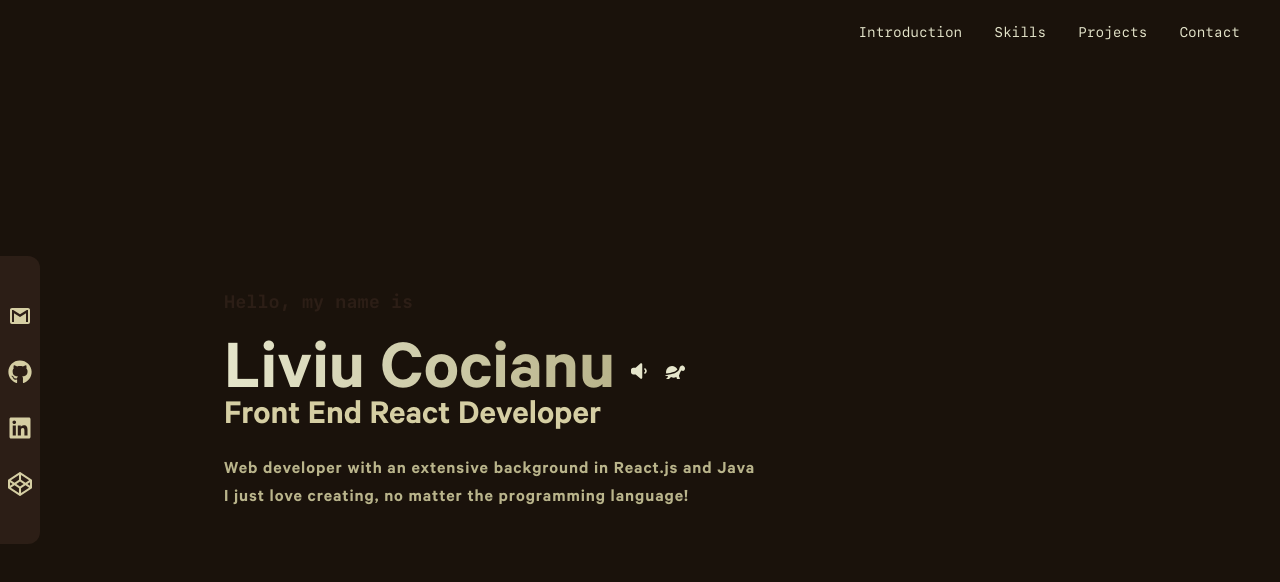
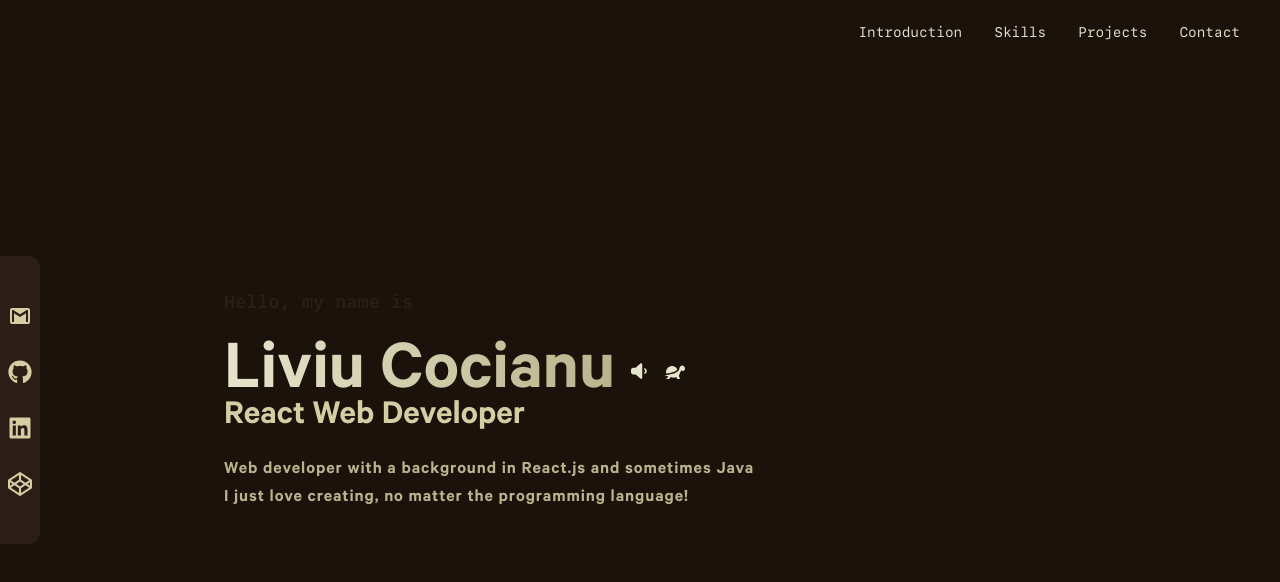
Before and after one commit to LiviuCocianu/portfolio-v1, a React (Vite) app: page / in a window 1280 px wide. Shown: the top 582 px of the page. Built offline with nearby package versions, Linux system fonts and the light colour scheme; no server answers.

Commit message:
Changes 04/11/23:
* Changed title and description in hero section

```diff
--- a/src/components/HeroSection.jsx
+++ b/src/components/HeroSection.jsx
@@ -55,11 +55,11 @@ function HeroSection() {
                         </div>
                     </div>
 
-                    <h2 className="font-calibre font-semibold text-center text-xl md:text-start md:text-[2.2rem] text-beige-100">Front End React Developer</h2>
+                    <h2 className="font-calibre font-semibold text-center text-xl md:text-start md:text-[2.2rem] text-beige-100">React Web Developer</h2>
                 </div>
 
                 <p className="w-full text-lg font-semibold tracking-wider text-justify font-calibre text-beige-200">
-                    Web developer with an extensive background in React.js and Java<br />
+                    Web developer with a background in React.js and sometimes Java<br />
                     I just love creating, no matter the programming language!
                 </p>
             </div>
```
